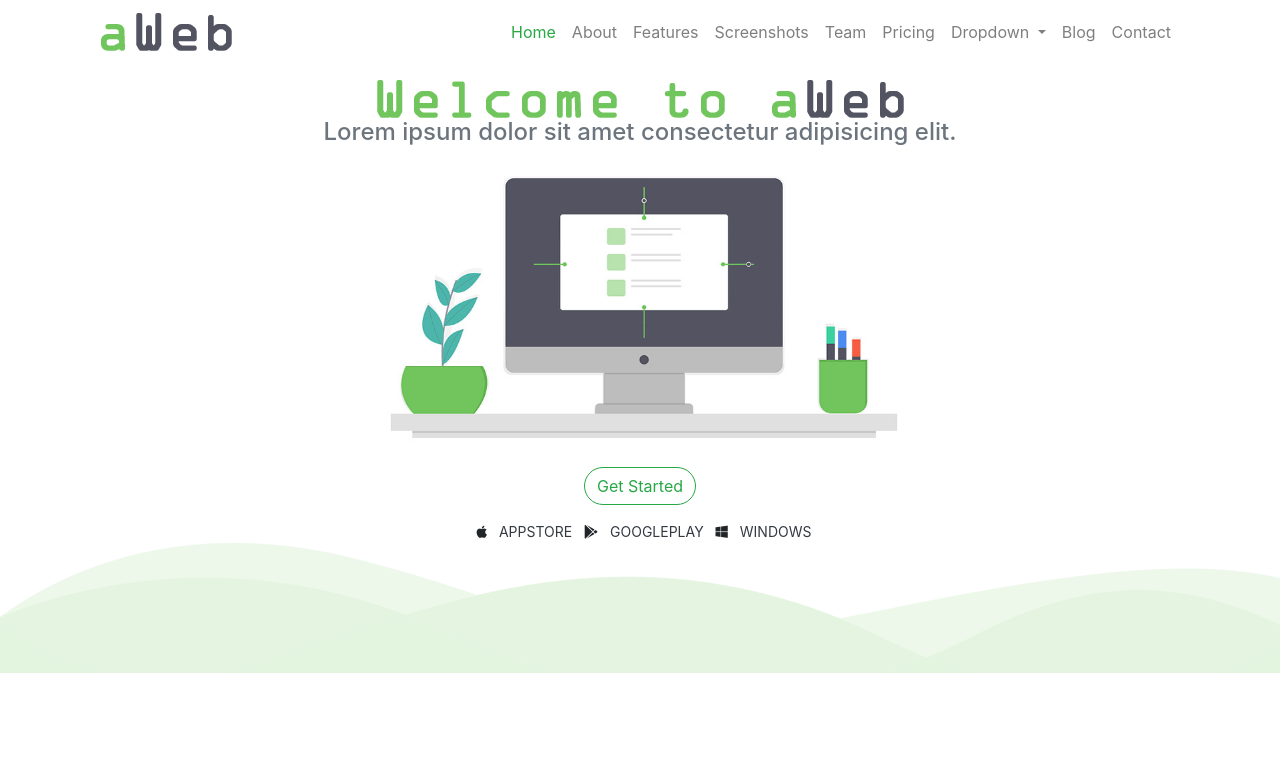
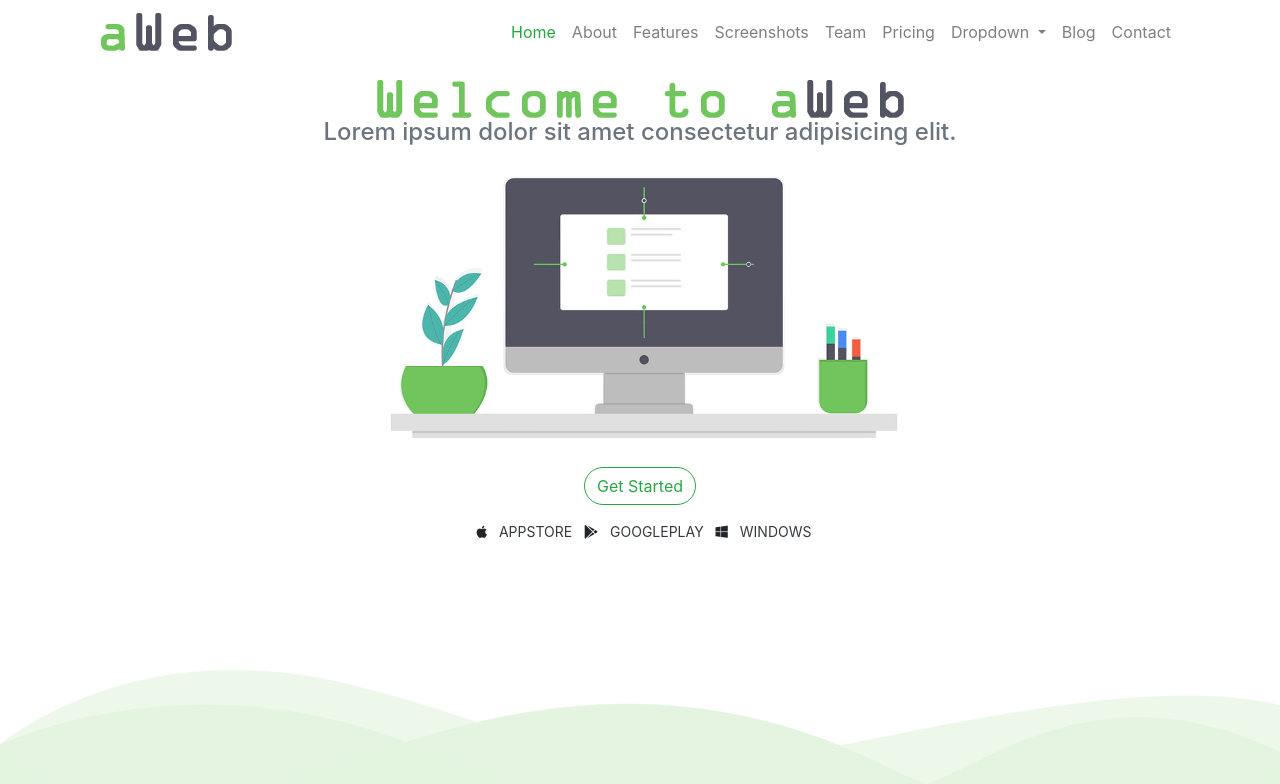
Before and after one commit to ONE-I0/aWeb-JayveeDavid, a plain HTML site: page index.html in a window 1280 px wide. Shown: the top 784 px of the page. Drawn offline with nearby package versions, Linux system fonts and the light colour scheme.

Commit message:
final wrong footer

```diff
--- a/index.html
+++ b/index.html
@@ -94,11 +94,10 @@
             <a href="" class="text-decoration-none text-dark">WINDOWS</a>
         </div>
     </div>
+
 </div>
+<img src="img/footer.png" style="bottom:0" class="position-absolute"  alt="">
 
-    <div class="bg-overlay">
-        <img src="img/footer.png" class="bg-img" alt="">
-    </div>
     <script src="https://cdnjs.cloudflare.com/ajax/libs/jquery/3.6.1/jquery.min.js" integrity="sha512-aVKKRRi/Q/YV+4mjoKBsE4x3H+BkegoM/em46NNlCqNTmUYADjBbeNefNxYV7giUp0VxICtqdrbqU7iVaeZNXA==" crossorigin="anonymous" referrerpolicy="no-referrer"></script>
     <script src="https://cdn.jsdelivr.net/npm/bootstrap@4.6.2/dist/js/bootstrap.bundle.min.js" integrity="sha384-Fy6S3B9q64WdZWQUiU+q4/2Lc9npb8tCaSX9FK7E8HnRr0Jz8D6OP9dO5Vg3Q9ct" crossorigin="anonymous"></script>
 </body>
```
